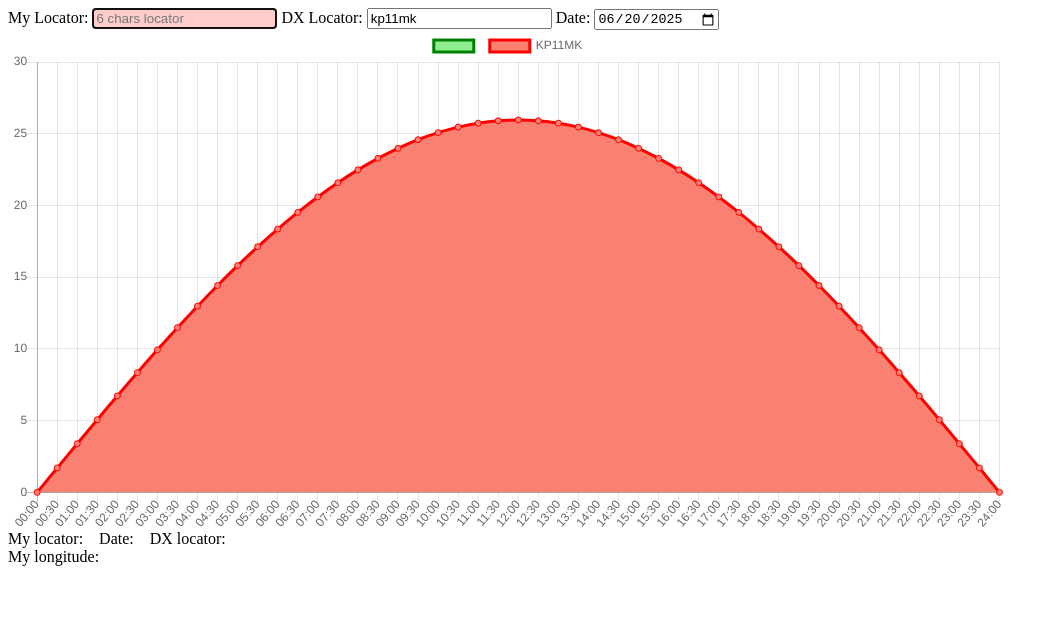
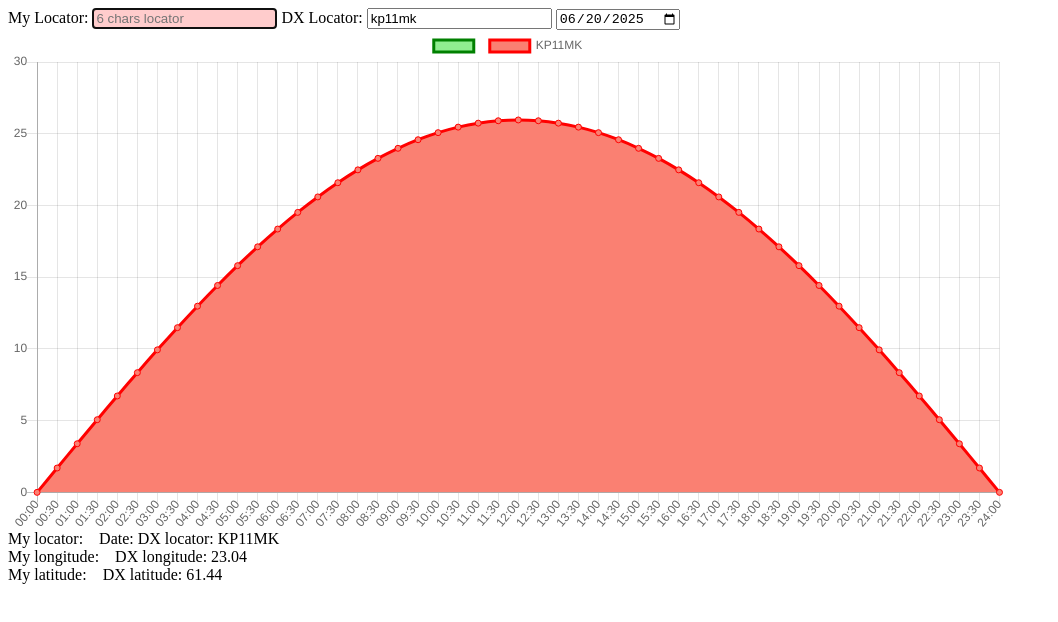
Before and after one commit to eloranta/moon-calculator, a plain HTML site: page index.html in a window 1280 px wide. Shown: the whole page, without its empty margins (0-1058 px from the left). Drawn offline with nearby package versions, Linux system fonts and the light colour scheme.

Commit message:
refactor output data

```diff
--- a/index.html
+++ b/index.html
@@ -8,7 +8,6 @@
   <input type="text" placeholder="6 chars locator" id="myLocator" value="" maxlength="6" required />
   <label for="dxLocator">DX Locator:</label>
   <input type="text" id="dxLocator" value="kp11mk" maxlength="6" required /> <!-- remove initial value later?-->
-  <label for="date">Date: </label>
   <input type="date" id="date" required />
 </div>
 
@@ -18,13 +17,20 @@
   <label>My locator:</label>
   <label id="locator1" class="right-margin"></label>
   <label>Date:</label>
-  <label id="day" class="right-margin"></label>
   <label>DX locator:</label>
   <label id="locator2" class="right-margin"></label>
 </div>
 <div>
   <label>My longitude:</label>
   <label id="longitude1" class="right-margin"></label>
+  <label>DX longitude:</label>
+  <label id="longitude2" class="right-margin"></label>
+</div>
+<div>
+  <label>My latitude:</label>
+  <label id="latitude1" class="right-margin"></label>
+  <label>DX latitude:</label>
+  <label id="latitude2" class="right-margin"></label>
 </div>
 
 <script src="moon-calculator.js"></script>
--- a/moon-calculator.js
+++ b/moon-calculator.js
@@ -97,34 +97,23 @@ function julianDayNumber(year, month, day, hour) {
 }
 
 setInterval(() => {
-  const input1 = document.getElementById("myLocator");
-  const locator1 = input1.value.toUpperCase();
-  if (isValidLocator(locator1)) {
-    document.getElementById("locator1").textContent = locator1;
-  } else {
-    clearValues();
-    return;
-  }
+  const locator1 = document.getElementById("myLocator").value.toUpperCase();
+  const valid1 = isValidLocator(locator1);
 
+  const locator2 = document.getElementById("dxLocator").value.toUpperCase();
+  const valid2 = isValidLocator(locator2);
 
-  const input2 = document.getElementById("dxLocator");
-  const locator2 = isValidLocator(input2.value) ? input2.value.toUpperCase() : "";
-  document.getElementById("locator2").textContent = locator2;
-
-  const dateInput = document.getElementById('date').value;
-  if (dateInput) {
-    const today = new Date().toISOString(); //.split("T")[1]
-    document.getElementById("day").textContent = today;
-  }
-
-  document.getElementById("longitude1").textContent = longitude(locator1).toFixed(2);
-
+  document.getElementById("locator1").textContent = valid1 ? locator1 : "";
+  document.getElementById("locator2").textContent = valid2 ? locator2 : "";
+  document.getElementById("longitude1").textContent = valid1 ? longitude(locator1).toFixed(2) : "";
+  document.getElementById("longitude2").textContent = valid2 ? longitude(locator2).toFixed(2) : "";
+  document.getElementById("latitude1").textContent = valid1 ? latitude(locator1).toFixed(2) : "";
+  document.getElementById("latitude2").textContent = valid2 ? latitude(locator2).toFixed(2) : "";
 }, 1000);
 
 function clearValues() {
     document.getElementById("locator1").textContent = "";
 }
-
 
 function longitude(locator) {
     locator = locator.toUpperCase()
@@ -133,3 +122,11 @@ function longitude(locator) {
     let subGrid = 5 * (locator.charCodeAt(4) - 65) / 60
     return field + grid + subGrid + 1/24
 }
+
+function latitude(locator) {
+  locator = locator.toUpperCase()
+  let field = 10 * (locator.charCodeAt(1) - 65) - 90
+  let grid = locator.charCodeAt(3) - 48
+  let subGrid = 2.5 * (locator.charCodeAt(5) - 65) / 60
+  return field + grid + subGrid + 1/48
+}
```
